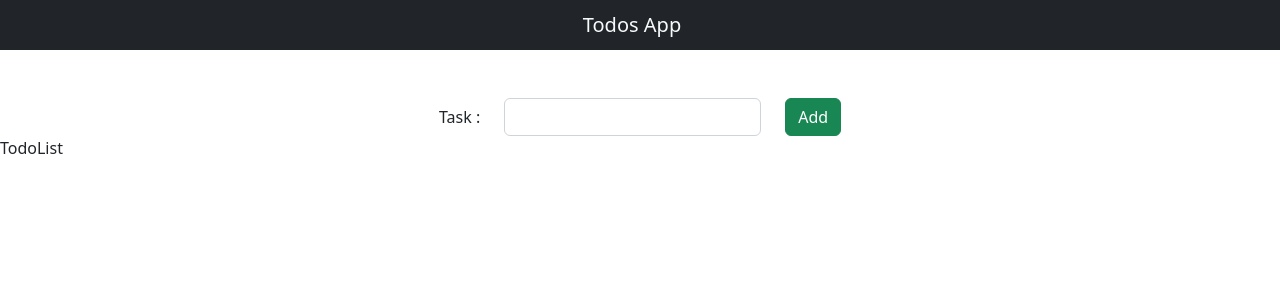
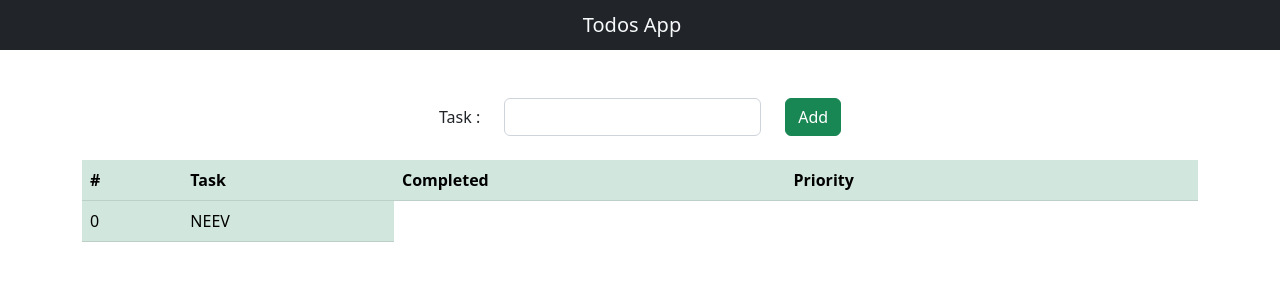
Before and after one commit to antonyprince001/Todo-Client, a React app: page / in a window 1280 px wide. Shown: the top 300 px of the page. Built offline with nearby package versions, Linux system fonts and the light colour scheme.

Commit message:
[Antony] Add TodoTable component

```diff
--- a/src/App.js
+++ b/src/App.js
@@ -1,7 +1,7 @@
 import React from "react";
 import AddTodo from "./components/AddTodo/AddTodo";
 import Navbar from "./components/Navbar/Navbar";
-import TodoList from "./components/TodoList";
+import TodoTable from "./components/TodoTable/TodoTable";
 
 const App = () => {
    const add = ()=>{
@@ -13,7 +13,8 @@ const App = () => {
          <Navbar />
          <br /><br />
          <AddTodo add={add}/>
-         <TodoList />
+         <br />
+         <TodoTable />
       </div>
    );
 };
--- /dev/null
+++ b/src/components/Todo/Todo.js
@@ -0,0 +1,12 @@
+import React from "react";
+
+const Todo = ({todo})=>{
+    return (
+        <tr>
+            <td>{todo.id}</td>
+            <td>{todo.description}</td>
+        </tr>
+    )
+};
+
+export default Todo;
--- a/src/components/TodoList.js
+++ /dev/null
@@ -1,9 +0,0 @@
-import React from "react";
-
-const TodoList = ()=>{
-    return (
-        <p data-testid="TodoList">TodoList</p>
-    )
-}
-
-export default TodoList;
--- /dev/null
+++ b/src/components/TodoTable/TodoTable.js
@@ -0,0 +1,41 @@
+import React from "react";
+import Todo from "../Todo/Todo";
+
+const TodoList = ()=>{
+    let todos = [{
+        "id" : 0,
+        "description" : "NEEV"
+    }]
+
+    return (
+        <div data-testid="TodoTable" className="container">
+        <table className="table table-hover table-success">
+            <thead>
+                <tr>
+                    <th scope="col-auto">#</th>
+                    <th scope="col-auto">Task</th>
+                    <th scope="col-auto">Completed</th>
+                    <th scope="col-auto">Priority</th>
+                    <th scope="col-auto"></th>
+                    <th scope="col-auto"></th>
+                </tr>
+            </thead>
+            <tbody>
+            {todos &&
+                    todos.length === 0 ?
+                    <tr align="center">
+                        <td colSpan="7">Hurray ! No pending tasks</td>
+                    </tr> :
+                    todos.map((todo) => {
+                        return (
+                            <Todo key={todo.id} todo={todo} />
+                        );
+                    })
+                }
+            </tbody>
+        </table>
+        </div>
+    )
+}
+
+export default TodoList;
```
Also changed, not shown: 2 other files (tests, documents, lock files or other folders).
